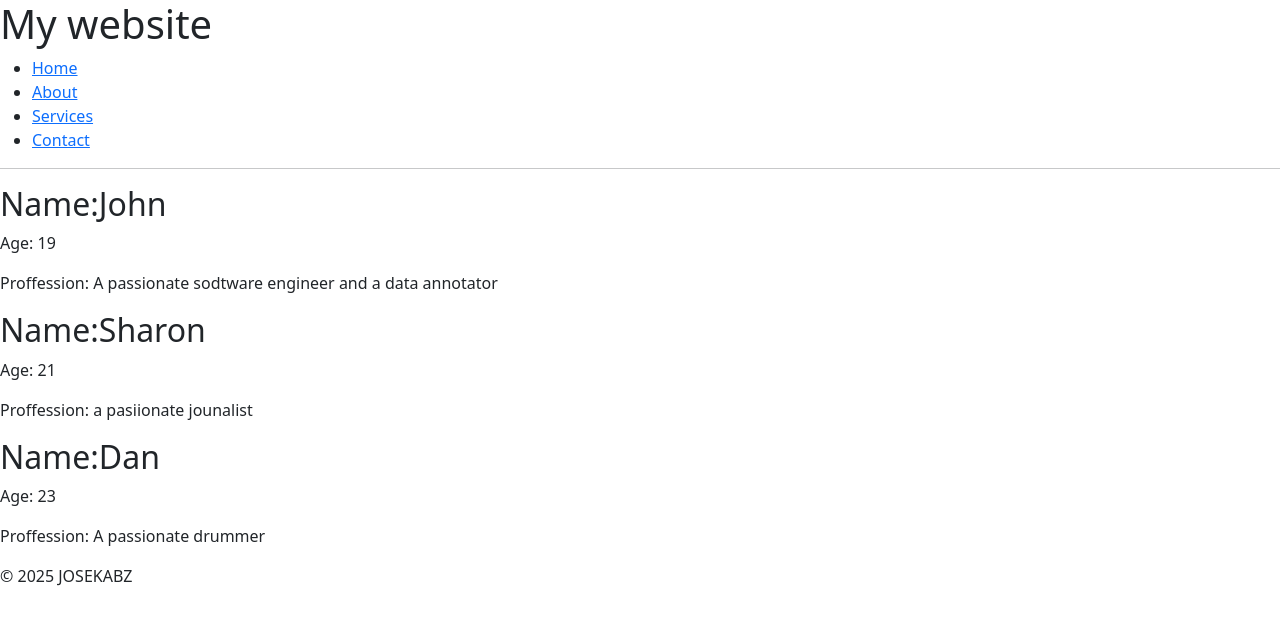
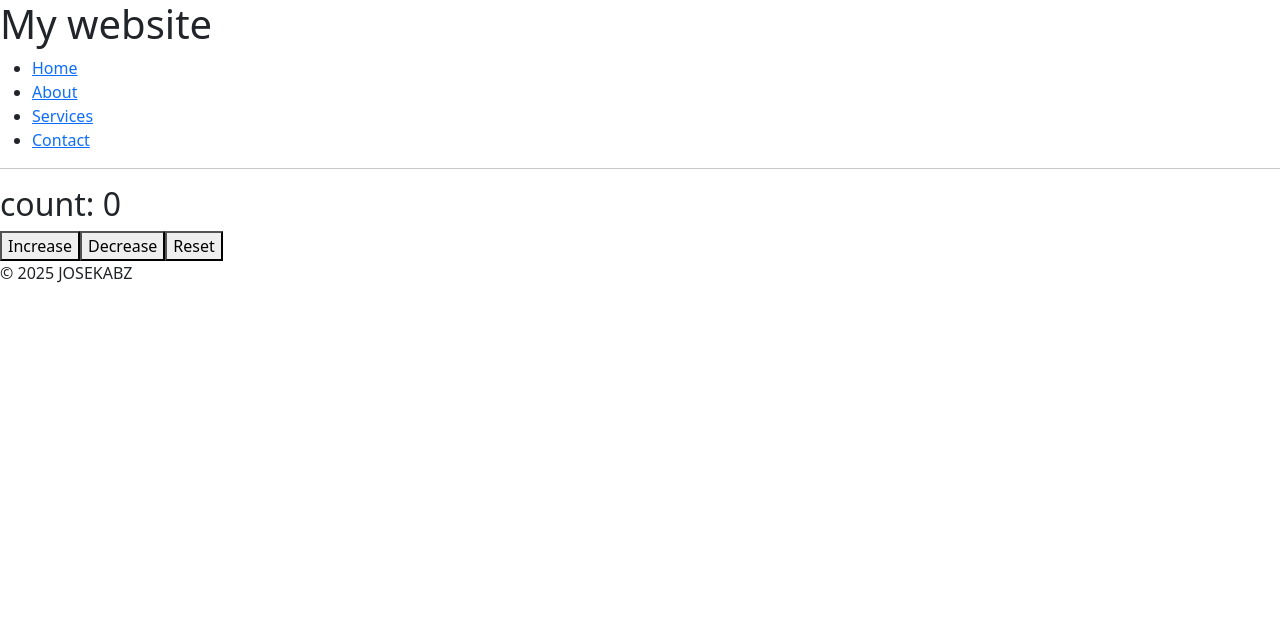
Before and after one commit to Kabzjose/Intro-to-react, a React app: page / in a window 1280 px wide. Shown: the top 624 px of the page. Built offline with nearby package versions, Linux system fonts and the light colour scheme; the HTML template or start-up script is replaced by a standard one.

Commit message:
Usestate in Counter app

```diff
--- a/src/App.jsx
+++ b/src/App.jsx
@@ -1,15 +1,12 @@
 
 import Header from "./Header";
-//import Card from "./card";
 import Footer from "./footer";
-import Student from "./student";
+import Counter from "./student";
 function App(){
   return (
     <><>
     <Header/>
-    <Student name="John"age="19" bio="A passionate sodtware engineer and a data annotator"/>
-    <Student name="Sharon"age="21" bio="a pasiionate jounalist"/>
-   <Student name="Dan"age="23" bio="A passionate drummer"/>
+    <Counter/>
 
 
   <Footer/>
--- a/src/student.jsx
+++ b/src/student.jsx
@@ -1,11 +1,15 @@
-function Student({name,age,bio}){
-
+import  { useState } from "react";
+function Counter({}){
+    const [count,setCount]=useState(0);
+    //count=current value
+    //setCount= function to update the count value
     return(
        <div>
-        <h2>Name:{name}</h2>
-        <p>Age: {age}</p>
-        <p>Proffession: {bio}</p>
+        <h2>count: {count}</h2>
+        <button onClick={()=>setCount(count +1)}>Increase</button>
+        <button onClick={()=>setCount(count -1)}>Decrease</button>
+        <button onClick={()=> setCount(0)}>Reset</button>
        </div>
     )
 }
-export default Student;
+export default Counter;
```
